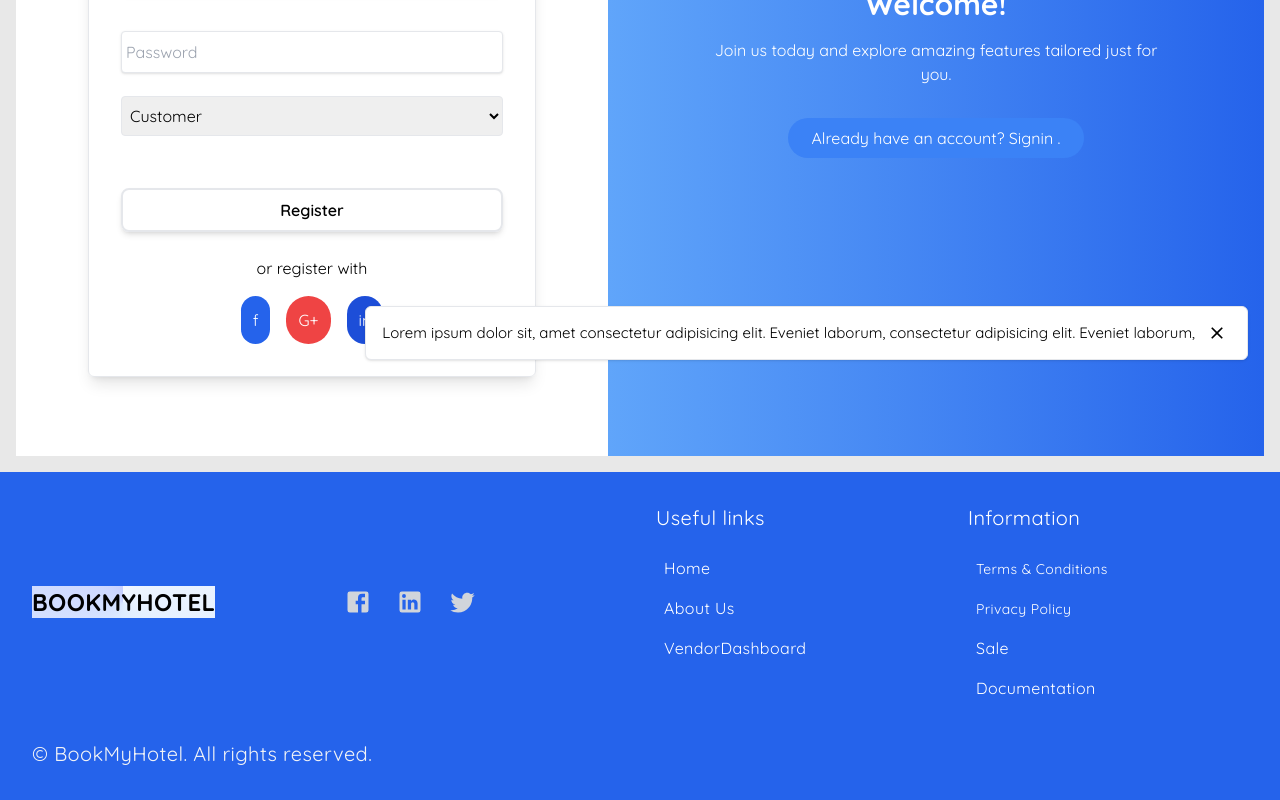
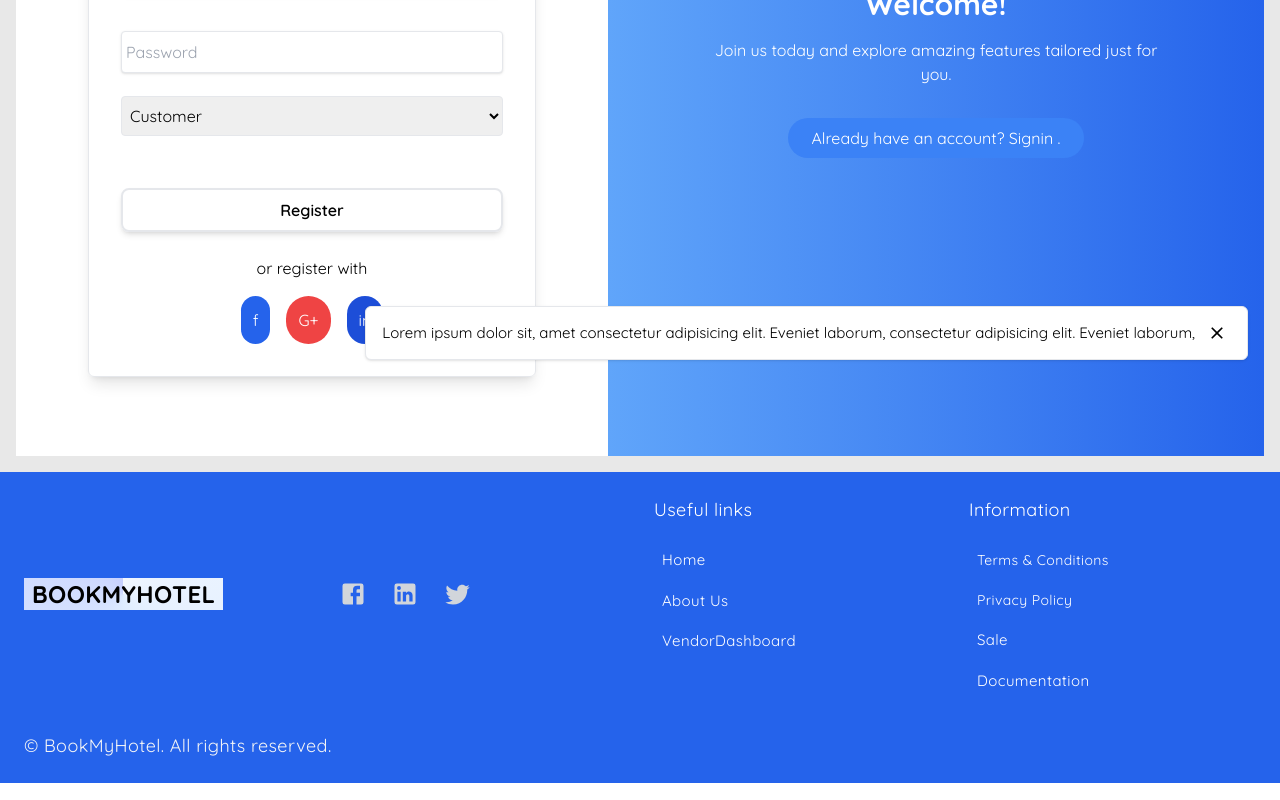
Before and after one commit to vishalkumar12323/book-my-hotel, a React (Vite) app in the folder hotel-booking-frontend/: page /register in a window 1280 px wide. Shown: the part 408-1208 px from the top of the page. Built offline with nearby package versions, Linux system fonts and the light colour scheme; no server answers; what @cloudinary/url-gen would draw is missing.

Commit message:
debuge and update authentication and authorization

```diff
--- a/hotel-booking-frontend/src/App.jsx
+++ b/hotel-booking-frontend/src/App.jsx
@@ -1,7 +1,7 @@
 import { Outlet, useLocation, useNavigate } from "react-router-dom";
 import { useGetUserInfoQuery } from "./app/services/authServices.js";
 import { useDispatch, useSelector } from "react-redux";
-import { session, updateUserDetails } from "./app/store/slices/authSlice.js";
+import { updateUserDetails, session } from "./app/store/slices/authSlice.js";
 import { useEffect, useState } from "react";
 import { Navbar, Footer, AppInfoToast } from "./components";
 
@@ -13,17 +13,12 @@ export default function App() {
   const navigate = useNavigate();
   const location = useLocation();
 
-  const { data, isSuccess, isError, refetch } = useGetUserInfoQuery(undefined, {
+  const { data, isSuccess, isError } = useGetUserInfoQuery(undefined, {
     skip: !isLoggedIn,
   });
 
   useEffect(() => {
-    if (isLoggedIn) {
-      refetch();
-    }
-  }, [isLoggedIn, refetch]);
-  useEffect(() => {
-    if (!isInitialized && (isSuccess || isError)) {
+    if (!isInitialized && isLoggedIn && (isSuccess || isError)) {
       if (isSuccess && data) {
         dispatch(updateUserDetails(data));
 
@@ -39,7 +34,16 @@ export default function App() {
       }
       setIsInitialized(true);
     }
-  }, [isSuccess, isError, isInitialized, dispatch, data, navigate, location]);
+  }, [
+    isSuccess,
+    isError,
+    isInitialized,
+    dispatch,
+    data,
+    navigate,
+    location,
+    isLoggedIn,
+  ]);
 
   useEffect(() => {
     const hasVisited = localStorage.getItem("hasVisited");
--- a/hotel-booking-frontend/src/app/services/bashQuery.js
+++ b/hotel-booking-frontend/src/app/services/bashQuery.js
@@ -30,7 +30,6 @@ export const baseQueryWithReauth = async (args, api, extraOptions) => {
     );
 
     if (sessions?.data) {
-      console.log(sessions.data);
       const { accessToken, user } = sessions?.data;
       api.dispatch(setUserDetails({ accessToken, user: user.user }));
     }
--- a/hotel-booking-frontend/src/app/store/slices/authSlice.js
+++ b/hotel-booking-frontend/src/app/store/slices/authSlice.js
@@ -17,7 +17,7 @@ export const authSlice = createSlice({
     },
 
     setUserDetails: (state, { payload }) => {
-      state.isLoggedIn = true;
+      state.isLoggedIn = payload.isLoggedIn || true;
       state.accessToken = payload.accessToken;
       state.user = {
         ...state.user,
--- a/hotel-booking-frontend/src/components/Footer.jsx
+++ b/hotel-booking-frontend/src/components/Footer.jsx
@@ -3,9 +3,9 @@ import AppLogo from "./ui/app-logo";
 
 const Footer = () => {
   return (
-    <footer className="bg-blue-600 p-4 md:p-8 tracking-wide mt-auto">
+    <footer className="bg-blue-600 p-4 md:p-6 tracking-wide mt-auto">
       <div className="max-w-screen-xl mx-auto">
-        <div className="grid grid-cols-1 sm:grid-cols-2 lg:grid-cols-4 gap-8">
+        <div className="grid grid-cols-1 sm:grid-cols-2 lg:grid-cols-4 gap-7">
           <div className="lg:flex lg:items-center">
             <Link to="javascript:void()">
               <AppLogo />
@@ -22,9 +22,9 @@ const Footer = () => {
                     viewBox="0 0 24 24"
                   >
                     <path
-                      fill-rule="evenodd"
+                      fillRule="evenodd"
                       d="M19 3H5a2 2 0 0 0-2 2v14a2 2 0 0 0 2 2h7v-7h-2v-3h2V8.5A3.5 3.5 0 0 1 15.5 5H18v3h-2a1 1 0 0 0-1 1v2h3v3h-3v7h4a2 2 0 0 0 2-2V5a2 2 0 0 0-2-2z"
-                      clip-rule="evenodd"
+                      clipRule="evenodd"
                     />
                   </svg>
                 </Link>
@@ -37,9 +37,9 @@ const Footer = () => {
                     viewBox="0 0 24 24"
                   >
                     <path
-                      fill-rule="evenodd"
+                      fillRule="evenodd"
                       d="M21 5a2 2 0 0 0-2-2H5a2 2 0 0 0-2 2v14a2 2 0 0 0 2 2h14a2 2 0 0 0 2-2V5zm-2.5 8.2v5.3h-2.79v-4.93a1.4 1.4 0 0 0-1.4-1.4c-.77 0-1.39.63-1.39 1.4v4.93h-2.79v-8.37h2.79v1.11c.48-.78 1.47-1.3 2.32-1.3 1.8 0 3.26 1.46 3.26 3.26zM6.88 8.56a1.686 1.686 0 0 0 0-3.37 1.69 1.69 0 0 0-1.69 1.69c0 .93.76 1.68 1.69 1.68zm1.39 1.57v8.37H5.5v-8.37h2.77z"
-                      clip-rule="evenodd"
+                      clipRule="evenodd"
                     />
                   </svg>
                 </Link>
@@ -60,12 +60,14 @@ const Footer = () => {
           </div>
 
           <div>
-            <h4 className="text-xl mb-6 text-white">Useful links</h4>
+            <h4 className="text-[16px] md:text-[18px] mb-6 text-white">
+              Useful links
+            </h4>
             <ul className="space-y-4 pl-2">
               <li>
                 <Link
                   to="javascript:void(0)"
-                  className="text-white hover:text-gray-200 text-base"
+                  className="text-white hover:text-gray-200 text-[13px] md:text-[15px]"
                 >
                   Home
                 </Link>
@@ -73,7 +75,7 @@ const Footer = () => {
               <li>
                 <Link
                   href="javascript:void(0)"
-                  className="text-white hover:text-gray-200 text-base"
+                  className="text-white hover:text-gray-200 text-[13px] md:text-[15px]"
                 >
                   About Us
                 </Link>
@@ -81,7 +83,7 @@ const Footer = () => {
               <li>
                 <Link
                   to="javascript:void(0)"
-                  className="text-white hover:text-gray-200 text-base"
+                  className="text-white hover:text-gray-200 text-[13px] md:text-[15px]"
                 >
                   VendorDashboard
                 </Link>
@@ -90,7 +92,9 @@ const Footer = () => {
           </div>
 
           <div>
-            <h4 className="text-xl mb-6 text-white">Information</h4>
+            <h4 className="text-[16px] md:text-[18px] mb-6 text-white">
+              Information
+            </h4>
             <ul className="space-y-4 pl-2">
               <li>
                 <Link
@@ -111,7 +115,7 @@ const Footer = () => {
               <li>
                 <Link
                   to="javascript:void(0)"
-                  className="text-white hover:text-gray-200 text-base"
+                  className="text-white hover:text-gray-200 text-[13px] md:text-[15px]"
                 >
                   Sale
                 </Link>
@@ -119,7 +123,7 @@ const Footer = () => {
               <li>
                 <Link
                   to="javascript:void(0)"
-                  className="text-white hover:text-gray-200 text-base"
+                  className="text-white hover:text-gray-200 text-[13px] md:text-[15px]"
                 >
                   Documentation
                 </Link>
@@ -128,7 +132,7 @@ const Footer = () => {
           </div>
         </div>
 
-        <p className="text-gray-100 text-xl mt-10">
+        <p className="text-gray-100 text-[16px] md:text-[18px] mt-10">
           © BookMyHotel. All rights reserved.
         </p>
       </div>
--- a/hotel-booking-frontend/src/components/Navbar.jsx
+++ b/hotel-booking-frontend/src/components/Navbar.jsx
@@ -31,7 +31,6 @@ const Navbar = () => {
       method: "DELETE",
     });
     if (response.ok) {
-      console.log(await response.json());
       dispatch(logout());
       navigate("/login", { replace: true });
     }
@@ -109,7 +108,9 @@ const Navbar = () => {
         }
       >
         <h1 className="w-full text-xl font-bold m-4">
-          <NavLink to={"/"}>LOGO</NavLink>
+          <NavLink to={"/"}>
+            <AppLogo />
+          </NavLink>
         </h1>
 
         {navbarItems?.map((route) => {
--- a/hotel-booking-frontend/src/components/Register.jsx
+++ b/hotel-booking-frontend/src/components/Register.jsx
@@ -1,13 +1,17 @@
 import { Link, useNavigate } from "react-router-dom";
-import { useDispatch } from "react-redux";
+import { useDispatch, useSelector } from "react-redux";
 import { useForm } from "react-hook-form";
-import { useRegisterMutation } from "../app/services/authServices.js";
-import { setUserDetails } from "../app/store/slices/authSlice.js";
+import {
+  useGetUserInfoQuery,
+  useRegisterMutation,
+} from "../app/services/authServices.js";
+import { setUserDetails, session } from "../app/store/slices/authSlice.js";
 import { MdErrorOutline } from "react-icons/md";
 import { Button, LoadingSpinner } from "./index";
 import { IoIosCheckmarkCircle } from "react-icons/io";
 
 const Register = () => {
+  const { isLoggedIn } = useSelector(session);
   const { handleSubmit, register, reset, formState, setError } = useForm({
     mode: "onChange",
   });
@@ -15,6 +19,11 @@ const Register = () => {
   const navigate = useNavigate();
 
   const [signup, { isLoading, isSuccess }] = useRegisterMutation();
+
+  const { refetch: refetchUserInfo } = useGetUserInfoQuery(undefined, {
+    skip: !isLoggedIn,
+    pollingInterval: 0,
+  });
   const submitForm = async (data) => {
     try {
       const response = await signup(data).unwrap();
@@ -22,11 +31,20 @@ const Register = () => {
         setUserDetails({
           accessToken: response.accessToken,
           user: { email: data?.email },
+          isLoggedIn: true,
         })
       );
 
-      reset();
-      navigate("/");
+      try {
+        const user = await refetchUserInfo().unwrap();
+        if (user.data) {
+          dispatch(setUserDetails(user.data));
+        }
+        reset();
+        navigate("/");
+      } catch (error) {
+        console.error("Error fetching user info:", error);
+      }
     } catch (error) {
       if (error && error.status === 403) {
         setError("email", {
--- a/hotel-booking-frontend/src/components/ui/app-logo.jsx
+++ b/hotel-booking-frontend/src/components/ui/app-logo.jsx
@@ -6,7 +6,7 @@ const AppLogo = ({ className }) => {
     <>
       <div
         className={clsx(
-          `uppercase w-fit text-xl md:text-2xl font-[900] text-[20px] bg-[conic-gradient(var(--tw-gradient-stops))] from-[#f3f8ff] via-[#deecff] to-[#c6cfff]`,
+          `uppercase w-fit text-xl text-black px-2 md:text-2xl font-[900] text-[20px] bg-[conic-gradient(var(--tw-gradient-stops))] from-[#f3f8ff] via-[#deecff] to-[#c6cfff]`,
           className
         )}
       >
--- a/hotel-booking-frontend/src/hooks/use-auth.js
+++ /dev/null
@@ -1,6 +0,0 @@
-import { useSelector } from "react-redux";
-import { session } from "../app/store/slices/authSlice";
-
-const useAuthenticeRoute = () => {
-  const { isLoggedIn } = useSelector(session);
-};
```
Also changed, not shown: hotel-booking-frontend/src/components/Card.jsx (+27 -11 lines), hotel-booking-frontend/src/components/Login.jsx (+24 -4 lines).
